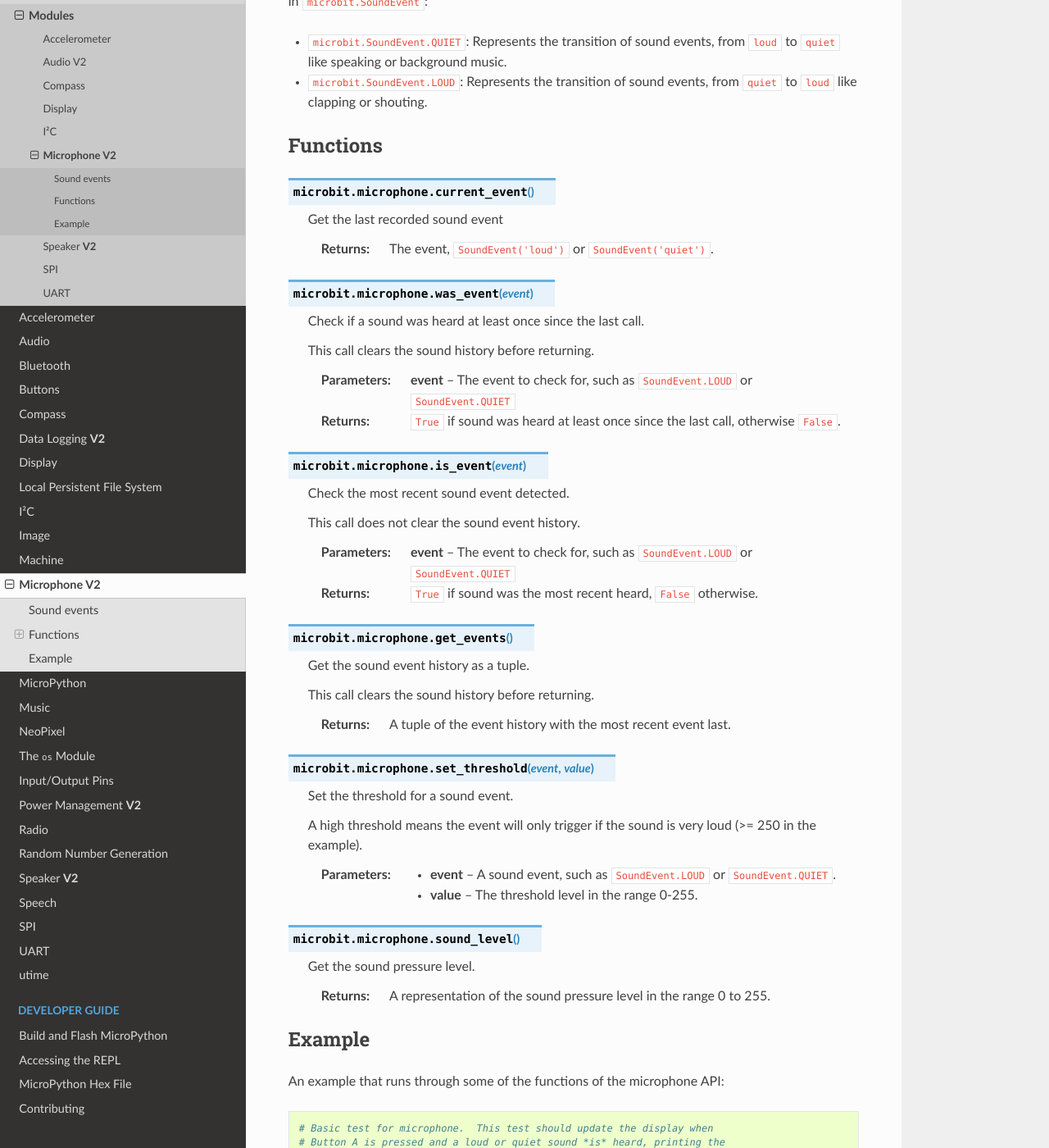
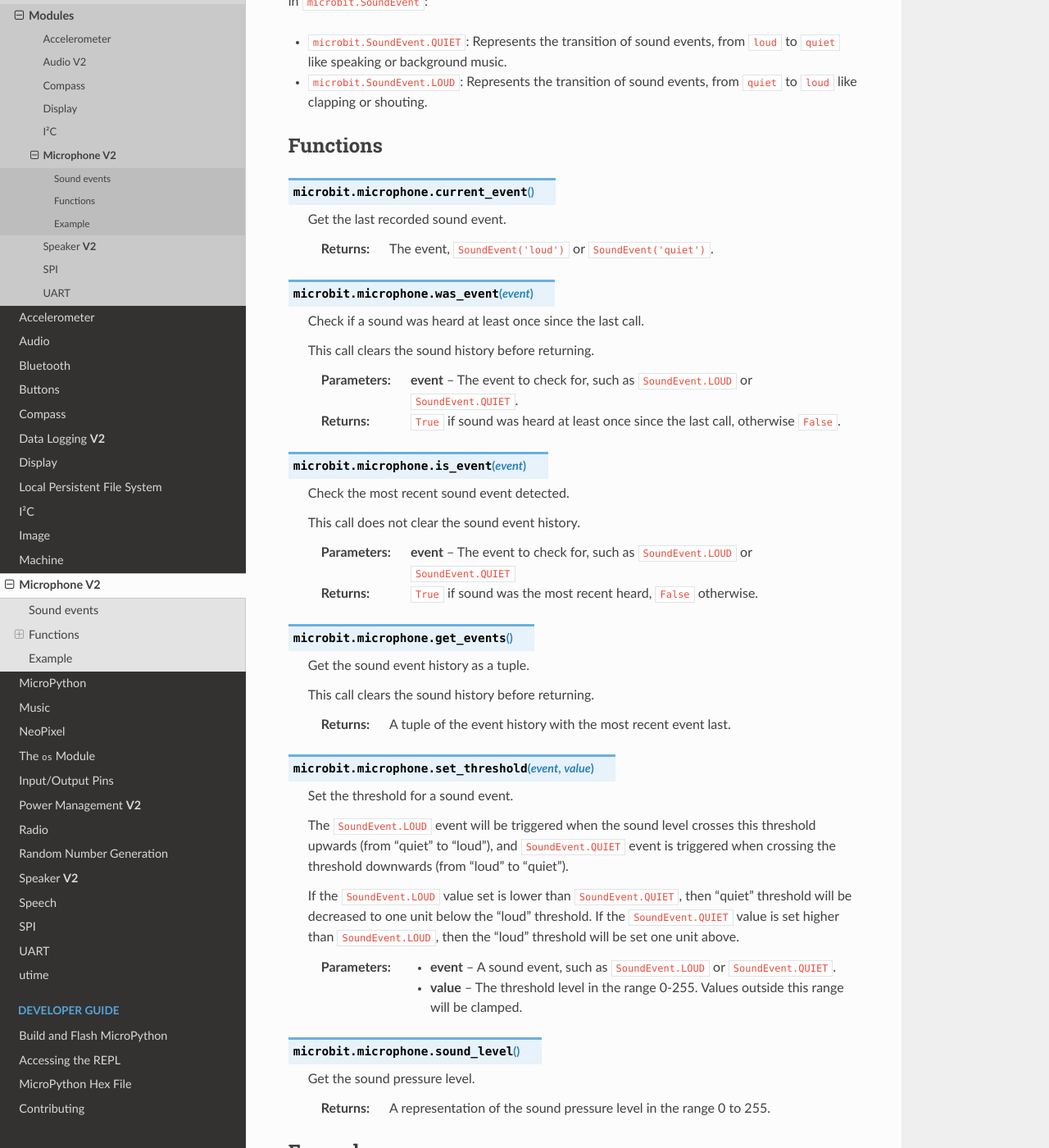
Before and after one commit to bbcmicrobit/micropython, a Sphinx documentation site: the page built from docs/microphone.rst, in a window 1280 px wide and 1400 px high, scrolled down 659 px. Shown: the whole window at 82% size. Built offline with Sphinx 7.4.7 and the Read the Docs theme 2.0.0, drawn with Linux system fonts in a browser that asks for light colours.

Commit message:
docs: Add more info to `microphone.set_threshold()`.

```diff
--- a/docs/microphone.rst
+++ b/docs/microphone.rst
@@ -33,7 +33,7 @@ Functions
 
 .. py:function:: current_event()
 
-    Get the last recorded sound event
+    Get the last recorded sound event.
 
     :return: The event, ``SoundEvent('loud')`` or ``SoundEvent('quiet')``.
 
@@ -44,7 +44,7 @@ Functions
     This call clears the sound history before returning.
 
     :param event: The event to check for,  such as ``SoundEvent.LOUD`` or
-        ``SoundEvent.QUIET``
+        ``SoundEvent.QUIET``.
     :return: ``True`` if sound was heard at least once since the last call,
         otherwise ``False``.
 
@@ -70,12 +70,20 @@ Functions
 
     Set the threshold for a sound event.
 
-    A high threshold means the event will only trigger if the sound is
-    very loud (>= 250 in the example).
+    The ``SoundEvent.LOUD`` event will be triggered when the sound level
+    crosses this threshold upwards (from "quiet" to "loud"),
+    and ``SoundEvent.QUIET`` event is triggered when crossing the threshold
+    downwards (from "loud" to "quiet").
+
+    If the ``SoundEvent.LOUD`` value set is lower than ``SoundEvent.QUIET``,
+    then "quiet" threshold will be decreased to one unit below the "loud"
+    threshold. If the ``SoundEvent.QUIET`` value is set higher than
+    ``SoundEvent.LOUD``, then the "loud" threshold will be set one unit above.
 
     :param event: A sound event, such as ``SoundEvent.LOUD`` or
         ``SoundEvent.QUIET``.
-    :param value: The threshold level in the range 0-255.
+    :param value: The threshold level in the range 0-255. Values outside this
+        range will be clamped.
 
 .. py:function:: sound_level()
 
```
